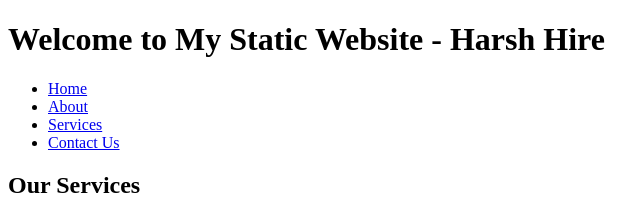
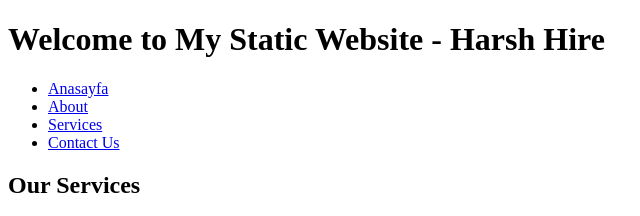
Before and after one commit to Beyzanurozturk/vize_proje, a plain HTML site: page index 2.html in a window 1280 px wide. Shown: the top 216 px of the page, 0-640 px from the left. Drawn offline with Linux system fonts and the light colour scheme.

Commit message:
Update index 2.html

```diff
--- a/index 2.html
+++ b/index 2.html
@@ -9,7 +9,7 @@
     </header>
     <nav>
       <ul>
-        <li><a href="index.html">Home</a></li>
+        <li><a href="index.html">Anasayfa</a></li>
         <li><a href="about.html">About</a></li>
         <li><a href="services.html">Services</a></li>
         <li><a href="contact.html">Contact Us</a></li>
```
